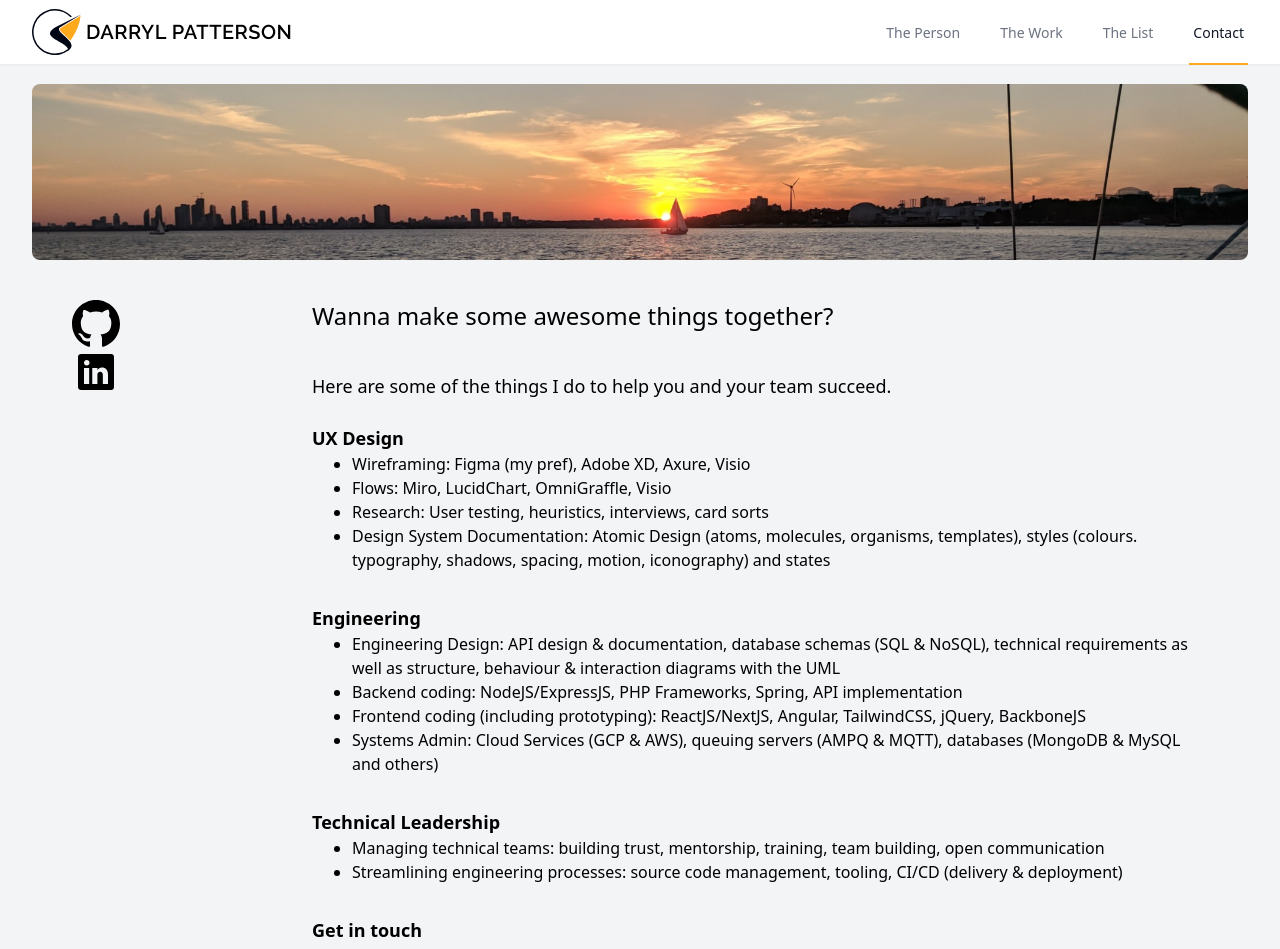
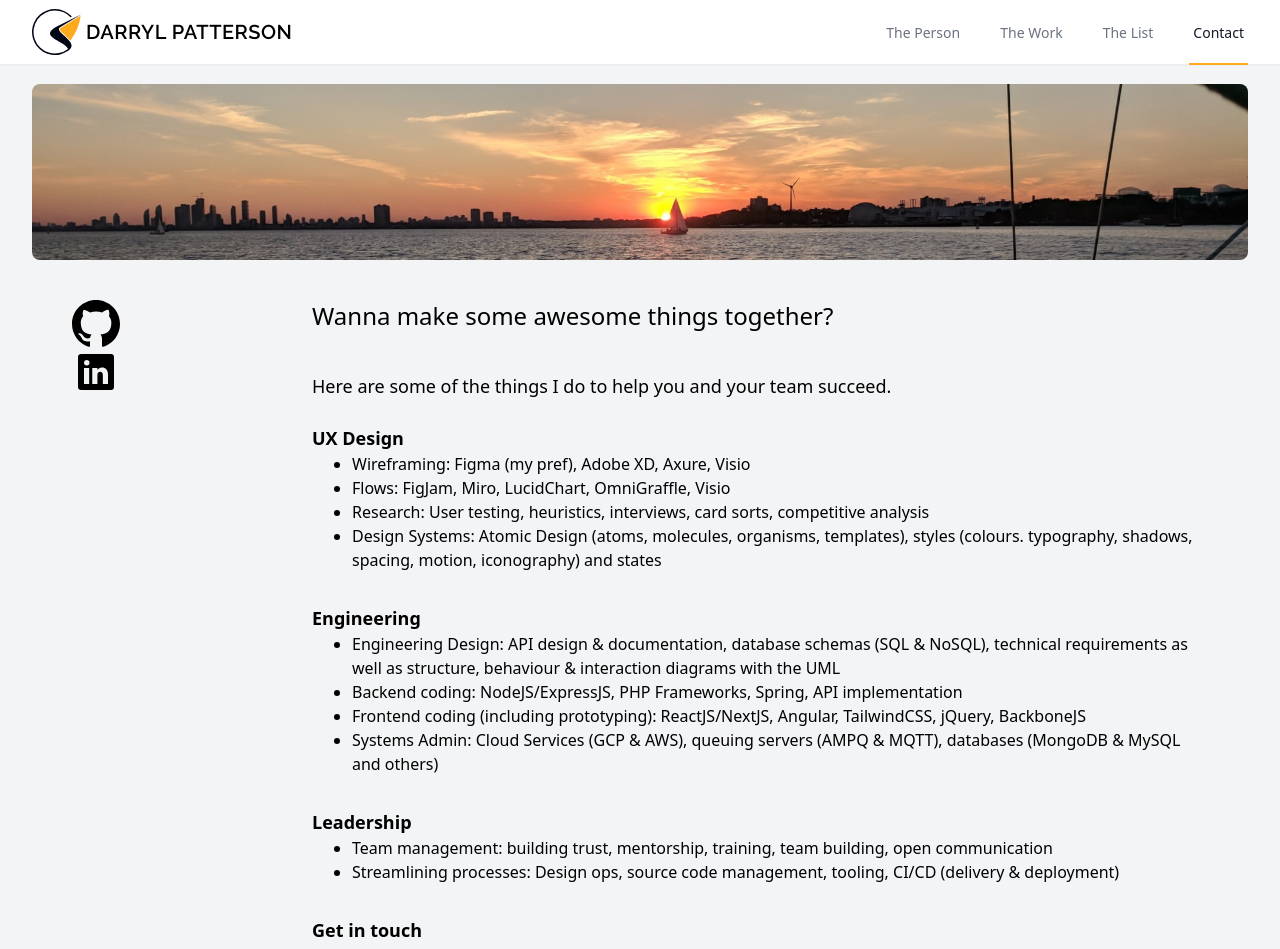
Before and after one commit to widgetapps/darrylpatterson.com, a Next.js app: page /contact in a window 1280 px wide. Shown: the top 949 px of the page. Built offline with nearby package versions, Linux system fonts and the light colour scheme.

Commit message:
Updates to the contact page and the work json file.

```diff
--- a/data/work.json
+++ b/data/work.json
@@ -141,6 +141,12 @@
         "type": "website",
         "url": "http://iiot.darrylpatterson.com/",
         "link": "API Documentation",
+        "about": ""
+      },
+      {
+        "type": "website",
+        "url": "https://github.com/widgetapps/iiot-restful-api",
+        "link": "The RESTful API Code",
         "about": ""
       }
     ],
--- a/pages/contact.js
+++ b/pages/contact.js
@@ -33,9 +33,9 @@ export default function Contact() {
                         <h2 className="text-base sm:text-lg font-bold">UX Design</h2>
                         <ul className="list-disc text-sm sm:text-base ml-10">
                             <li>Wireframing: Figma (my pref), Adobe XD, Axure, Visio</li>
-                            <li>Flows: Miro, LucidChart, OmniGraffle, Visio</li>
-                            <li>Research: User testing, heuristics, interviews, card sorts</li>
-                            <li>Design System Documentation: Atomic Design (atoms, molecules, organisms, templates), styles (colours. typography, shadows, spacing, motion, iconography) and states</li>
+                            <li>Flows: FigJam, Miro, LucidChart, OmniGraffle, Visio</li>
+                            <li>Research: User testing, heuristics, interviews, card sorts, competitive analysis</li>
+                            <li>Design Systems: Atomic Design (atoms, molecules, organisms, templates), styles (colours. typography, shadows, spacing, motion, iconography) and states</li>
                         </ul>
                     </div>
 
@@ -50,10 +50,10 @@ export default function Contact() {
                     </div>
 
                     <div className="mb-4 sm:mb-8">
-                        <h2 className="text-base sm:text-lg font-bold">Technical Leadership</h2>
+                        <h2 className="text-base sm:text-lg font-bold">Leadership</h2>
                         <ul className="list-disc text-sm sm:text-base ml-10">
-                            <li>Managing technical teams: building trust, mentorship, training, team building, open communication</li>
-                            <li>Streamlining engineering processes: source code management, tooling, CI/CD (delivery & deployment)</li>
+                            <li>Team management: building trust, mentorship, training, team building, open communication</li>
+                            <li>Streamlining processes: Design ops, source code management, tooling, CI/CD (delivery & deployment)</li>
                         </ul>
                     </div>
 
```
